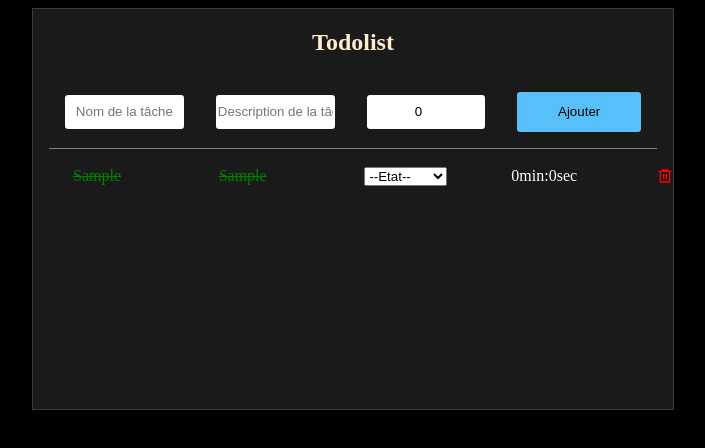
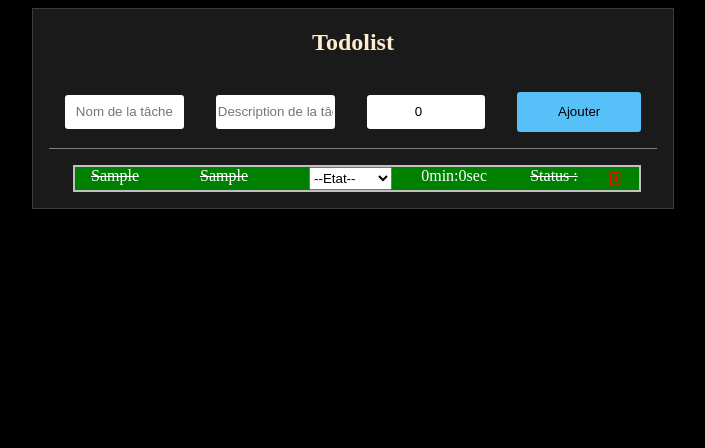
Before and after one commit to Edonak/TodoList, a React (Vite) app: page / in a window 1280 px wide. Both pictures are taken after typing "Sample", "Sample" into the empty fields and a click on the button "Ajouter". Shown: the top 448 px of the page, without its empty margins (295-1000 px from the left). Built offline with nearby package versions, Linux system fonts and the light colour scheme.

Commit message:
projet fini

```diff
--- a/src/App.css
+++ b/src/App.css
@@ -34,7 +34,9 @@ h2{
   color: blanchedalmond;
 }
 .App{
-  height: 50vh;
+  min-height: 100px;
+  max-height: 500px;
+  overflow-y: auto;
   background: #9694942c;
   width: 50%;
   margin: 0 auto;
@@ -89,3 +91,36 @@ h2{
   gap: 4rem;
   color: white;
 }
+
+li.selected{
+  border: 2px solid silver;
+  margin-right: 2rem;
+  padding: 0 1rem;
+}
+
+
+li.selected.pending {
+  background-color: orange;
+}
+
+li.selected.paused {
+  background-color: rgb(13, 140, 232);
+}
+
+li.selected.terminer {
+  background-color: green;
+}
+
+li.selected.terminer span{
+  text-decoration: line-through;
+}
+
+#no-selected{
+  background-color: #57c0f8 ;
+}
+
+li{
+  display: flex;
+  justify-content: space-between;
+  padding: 0 1rem;
+}
--- a/src/todoList.jsx
+++ b/src/todoList.jsx
@@ -6,6 +6,9 @@ const Todolist = () => {
   const [taskName, setTaskName] = useState(""); // Nom de la tâche
   const [n, setN] = useState(0);
   const [taskDescription, setTaskDescription] = useState("");
+
+  const [taskSelected, setTask] = useState(null);
+  const [taskSelectedTime, setTaskTime] = useState(null);
 
   //supprimer une tache
   const handleDeleteTask = (id) => {
@@ -19,7 +22,7 @@ const Todolist = () => {
       setTasks((prevTasks) => [
         ...prevTasks,
         {
-          id: Date.now(),
+          id: tasks && tasks.length + 1,
           name: taskName,
           description: taskDescription,
           duration: n, // Utilise la valeur de n comme timing initial
@@ -28,7 +31,8 @@ const Todolist = () => {
         },
       ]);
       setTaskName("");
-      setTaskDescription(""); // Réinitialise le champ de saisie
+      setTaskDescription("");
+      setTaskTime(tasks && tasks.length + 1);
     }
   };
 
@@ -41,16 +45,22 @@ const Todolist = () => {
 
   const handleSelectChange = (taskId, event) => {
     const selectedValue = event.target.value;
+    setTask({
+      id: taskId,
+      status: selectedValue,
+    });
     const newColor =
       selectedValue === "padding"
         ? "orange"
         : selectedValue === "pause"
         ? "blue"
         : "green";
-    const isBarred = selectedValue === "terminer";
-    setTasks(
-      tasks.map((task) =>
-        tasks.id === taskId ? { ...task, color: newColor, isBarred } : task
+
+    setTasks((prevTasks) =>
+      prevTasks.map((task) =>
+        task.id === taskId
+          ? { ...task, color: newColor, isBarred: selectedValue === "terminer" }
+          : task
       )
     );
   };
@@ -94,39 +104,39 @@ const Todolist = () => {
         <button onClick={addTask}>Ajouter</button>
       </div>
       <ol>
-        {tasks.map((task, index) => (
+        {tasks.map((task) => {
+          return (
             <li
               key={task.id}
               className={
-              task.isDone
-                ? "todo-done todo-line-through"
-                : "todo-list-item" + (task.isBarred ? " barred" : "")
+                taskSelected &&
+                taskSelected.id === task.id &&
+                taskSelected &&
+                taskSelected.status === "padding"
+                  ? "selected pending"
+                  : taskSelected &&
+                    taskSelected.id === task.id &&
+                    taskSelected &&
+                    taskSelected.status === "pause"
+                  ? "selected paused"
+                  : taskSelected &&
+                    taskSelected.id === task.id &&
+                    taskSelected &&
+                    taskSelected.status === "terminer"
+                  ? "selected terminer"
+                  : taskSelectedTime === task.id &&
+                    parseInt(task.duration) === 0
+                  ? "selected terminer"
+                  : "no-selected"
               }
             >
               <div className="tache-list">
-              <span
-                style={{
-                  color: task.duration === 0 ? "green" : "white",
-                  textDecoration: task.duration === 0 ? "line-through" : "none",
-                }}
-              >
-                {task.name}
-              </span>
+                <span>{task.name}</span>
               </div>
               <div className="tache-list">
-              <span
-                style={{
-                  color: task.duration === 0 ? "green" : "white",
-                  textDecoration: task.duration === 0 ? "line-through" : "none",
-                }}
-              >
-                {task.description}
-              </span>
+                <span>{task.description}</span>
               </div>
-            <select
-              value={task.color}
-              onChange={(event) => handleSelectChange(task.id, event)}
-            >
+              <select onChange={(event) => handleSelectChange(task.id, event)}>
                 <option value="">--Etat--</option>
                 <option value="padding">En attente</option>
                 <option value="pause">En cours</option>
@@ -136,6 +146,13 @@ const Todolist = () => {
                 {Math.floor(task.duration / 60)}min:{task.duration % 60}sec
               </div>
 
+              <span>
+                {" "}
+                Status :{" "}
+                {taskSelected && taskSelected.id === task.id &&
+                  taskSelected &&
+                  taskSelected.status}
+              </span>
               <div className="">
                 <RiDeleteBin6Line
                   className="icon"
@@ -143,7 +160,8 @@ const Todolist = () => {
                 />
               </div>
             </li>
-        ))}
+          );
+        })}
       </ol>
     </div>
   );
```
Lines whose indentation alone changed are shown as unchanged.
